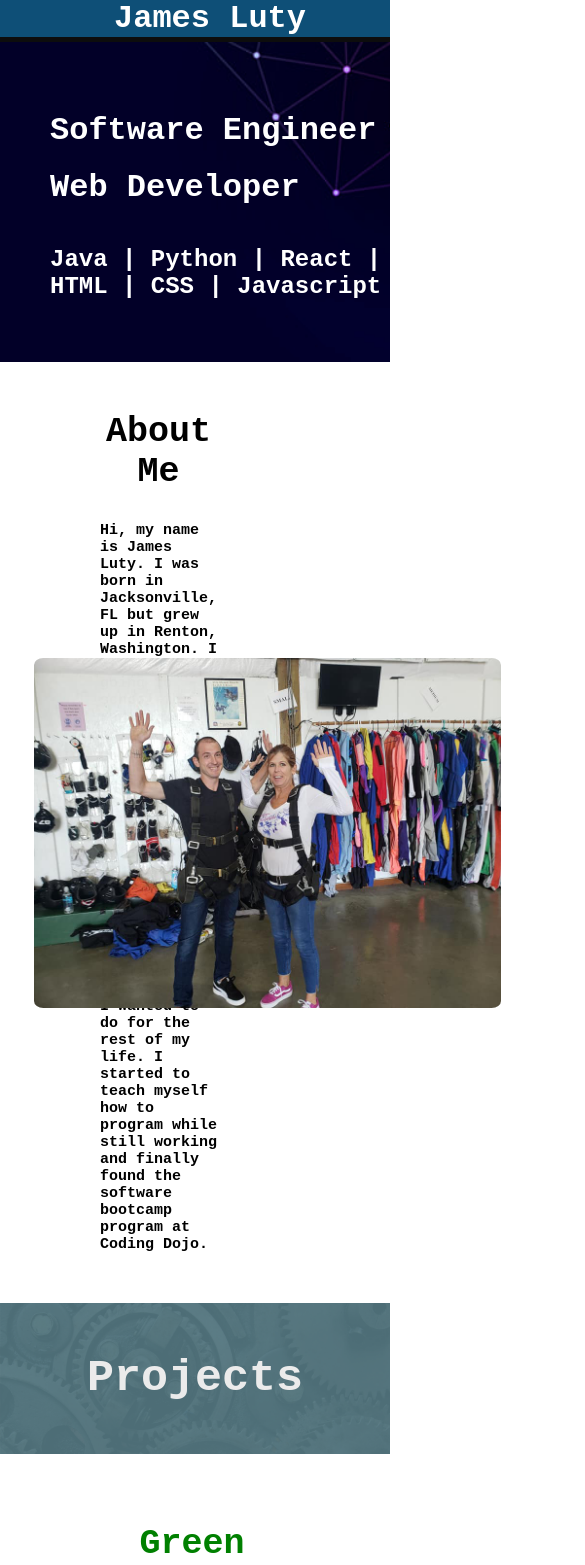
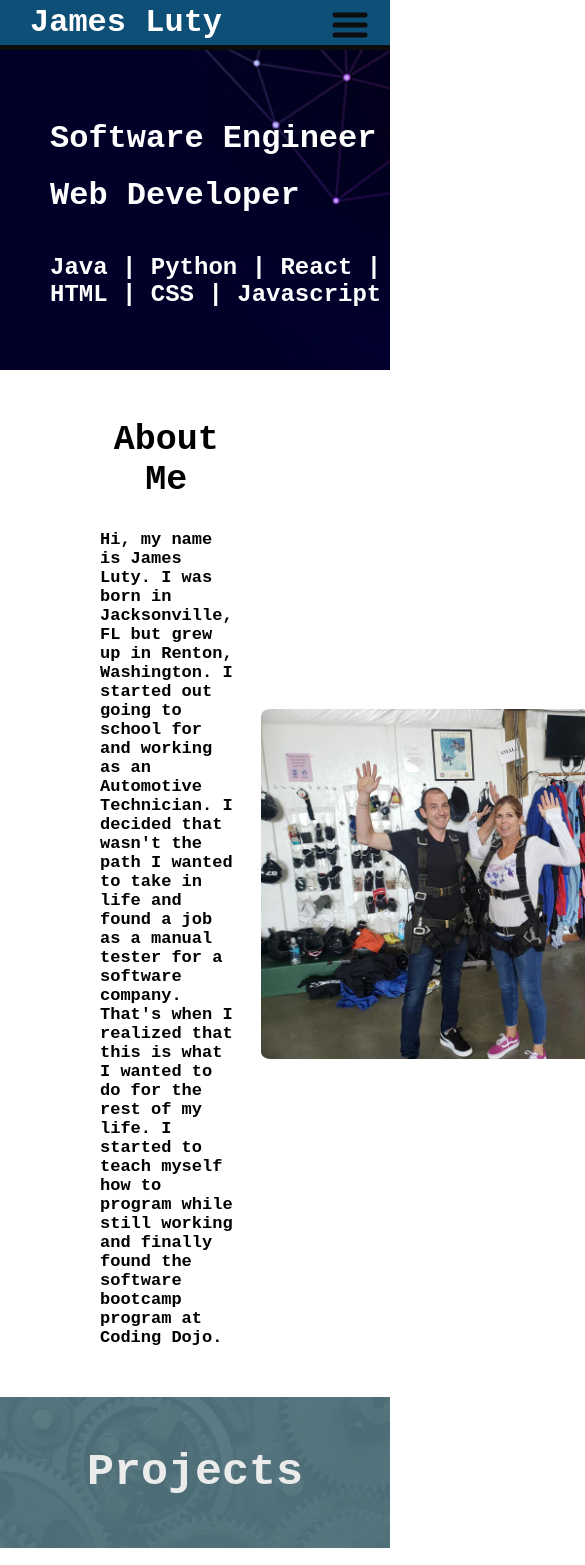
Before and after one commit to jamesluty/jamesluty.github.io, a React (Create React App) app: page / in a window 390 px wide. Shown: the top 1565 px of the page, 585 px wide, since content can reach past the window. Built offline with nearby package versions, Linux system fonts and the light colour scheme.

Commit message:
Navbar switch to dropdown menu on smaller screen

```diff
--- a/src/App.css
+++ b/src/App.css
@@ -7,6 +7,10 @@
 }
 
 /* navbar */
+.mdNavbar {
+  display: none;
+}
+
 .navbar {
   background-color: rgb(2, 70, 112);
   border-bottom: 5px solid black;
@@ -54,6 +58,40 @@
   color: black;
 }
 
+.menuIcon {
+  display: none;
+  padding: 5px 20px 0px 20px;
+  width: 40px;
+}
+
+@media only screen and (max-width: 1024px){
+  .lgNavbar {
+    display: none;
+  }
+
+  .mdNavbar {
+    display: block;
+  }
+
+  .navWrapper {
+    background-color: rgb(2, 70, 112);
+    display: none;
+    flex-direction: column;
+    position: absolute;
+    padding: 0px;
+    margin: 0px;
+    right: 0;
+  }
+
+  .menuIcon {
+    display: block;
+  }
+
+  .smfont {
+      font-size: 17px;
+  }
+}
+
 /* Banner Section */
 .banner {
   background-size: cover;
@@ -96,7 +134,6 @@
   display: flex;
   justify-content: center;
   flex: 2;
-  width: 10%;
 }
 
 #slideShow1 {
@@ -370,15 +407,3 @@
   margin-bottom: 10px;
   text-align: center;
 }
-
-@media only screen and (max-width: 1024px){
-  .sm {
-      display: none;
-  }
-  .smfont {
-      font-size: 15px;
-  }
-  .navTitle {
-    justify-content: center;
-  }
-}
--- a/src/components/Navbar.jsx
+++ b/src/components/Navbar.jsx
@@ -1,12 +1,22 @@
 import React from 'react'
+import menu_icon from '../imgs/menu_icon.png'
 
 const Navbar = () => {
+
+    const menuOpen = () => {
+        document.getElementById("menu").style.display = "flex";
+    }
+
+    const menuClose = () => {
+        document.getElementById("menu").style.display = "none";
+    }
 
     return (
         <div className="navbar">
             <div className="navTitle">
                 <h1>James Luty</h1>
             </div>
+            <div className="lgNavbar">
                 <ul className="navWrapper sm">
                     <li className='navLink'>
                         <a href="#about">About</a>
@@ -28,6 +38,30 @@
                     </li>
                 </ul>
             </div>
+            <div onMouseOver={menuOpen} onMouseOut={menuClose} className="mdNavbar">
+                <img src={menu_icon} alt="menu" className="menuIcon"/>
+                <ul className="navWrapper sm" id="menu">
+                    <li className='navLink'>
+                        <a href="#about">About</a>
+                    </li>
+                    <li className='navLink'>
+                        <a href="#projects">Projects</a>
+                    </li>
+                    <li className='navLink'>
+                        <a href="#skills">Skills</a>
+                    </li>
+                    <li className='navLink'>
+                        <a href="#experience">Experience</a>
+                    </li>
+                    <li className='navLink'>
+                        <a href="#education">Education</a>
+                    </li>
+                    <li className='navLink'>
+                        <a href="#contact">Contact</a>
+                    </li>
+                </ul>
+            </div>
+        </div>
     )
 }
 
```
Also changed, not shown: src/imgs/menu_icon.png (added). Lines whose indentation alone changed are shown as unchanged.
